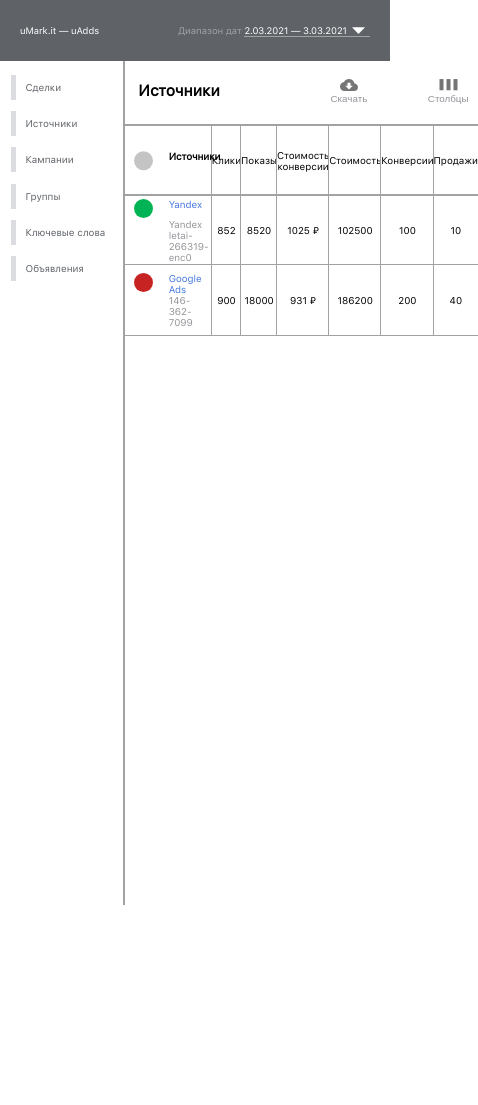
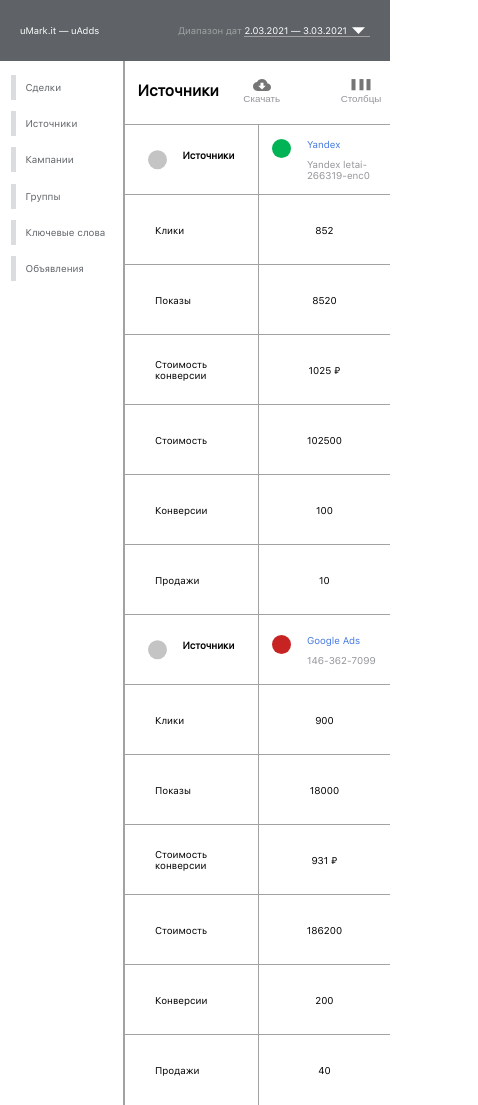
Before and after one commit to konstantinstepanyan/uAdds, a React (Create React App) app: page / in a window 390 px wide. Shown: the whole page, 478 px wide, since content can reach past the window. Before the commit the page ends 905 px from the top, so only its background shows below. Built offline with nearby package versions, Linux system fonts and the light colour scheme.

Commit message:
made grid-table responsive 99%

```diff
--- a/src/components/menu/css/menu.css
+++ b/src/components/menu/css/menu.css
@@ -1,5 +1,5 @@
 .menu-wrapper {
-    height: 100vh;
+    height: 100%;
     border-right: 2px solid #A2A2A2;
     margin: 0;
     font-size: 1.4rem;
--- a/src/components/table/Table.js
+++ b/src/components/table/Table.js
@@ -8,7 +8,8 @@ export default class Table extends Component {
 
 
     <section className="table">
-        <div className="table__item sources border-top_grey">
+
+        <div data-id="sources" className="table__article table__item sources border-top_grey">
             <div className="content-container">
                 <svg className="table__circle" xmlns="http://www.w3.org/2000/svg" width="19" height="20" viewBox="0 0 19 20" fill="none">
                     <circle cx="9.5" cy="9.65918" r="9.5" fill="#C4C4C4"/>
@@ -17,28 +18,28 @@ export default class Table extends Component {
             </div>
         </div>
 
-        <div className="table__item clicks border-top_grey">
+        <div data-id="clicks" className="table__article table__item clicks border-top_grey">
             <span className="table__p">Клики</span>
         </div>
 
-        <div className="table__item shows border-top_grey">
+        <div data-id="shows" className="table__article table__item shows border-top_grey">
             <span className="table__p">Показы</span>
         </div>
 
-        <div className="table__item conversion-price border-top_grey">
+        <div data-id="conversion-price" className="table__article table__item conversion-price border-top_grey">
             <span className="table__p">Стоимость <br/> конверсии</span>
         </div>
 
 
-        <div className="table__item price border-top_grey">
+        <div data-id="price" className="table__article table__item price border-top_grey">
             <span className="table__p">Стоимость</span>
         </div>
 
-        <div className="table__item conversion border-top_grey">
+        <div data-id="conversion" className="table__article table__item conversion border-top_grey">
             <span className="table__p">Конверсии</span>
         </div>
 
-        <div className="table__item sales border-top_grey">
+        <div data-id="sales" className="table__article table__item sales border-top_grey">
             <span className="table__p">Продажи</span>
         </div>
 
@@ -78,6 +79,41 @@ export default class Table extends Component {
 
         <div className="table__item sales-count border-top_grey">
             <span className="table__p">10</span>
+        </div>
+
+
+
+        <div data-id="sources_twin" className="table__article table__item table__item_twin sources_twin sources_twin_1 border-top_grey">
+            <div className="content-container">
+                <svg className="table__circle" xmlns="http://www.w3.org/2000/svg" width="19" height="20" viewBox="0 0 19 20" fill="none">
+                    <circle cx="9.5" cy="9.65918" r="9.5" fill="#C4C4C4"/>
+                </svg>
+                <h4 className="table__title">Источники</h4>
+            </div>
+        </div>
+
+        <div data-id="clicks_twin" className="table__article table__item table__item_twin clicks_twin clicks_twin_1 border-top_grey">
+            <span className="table__p">Клики</span>
+        </div>
+
+        <div data-id="shows_twin" className="table__article table__item table__item_twin shows_twin shows_twin_1 border-top_grey">
+            <span className="table__p">Показы</span>
+        </div>
+        <div data-id="conversion-price_twin" className="table__article table__item table__item_twin conversion-price_twin  conversion-price_twin_1 border-top_grey">
+            <span className="table__p">Стоимость <br/> конверсии</span>
+        </div>
+
+
+        <div data-id="price_twin" className="table__article table__item table__item_twin price_twin price_twin_1 border-top_grey">
+            <span className="table__p">Стоимость</span>
+        </div>
+
+        <div data-id="conversion_twin" className="table__article table__item table__item_twin conversion_twin conversion_twin_1 border-top_grey">
+            <span className="table__p">Конверсии</span>
+        </div>
+
+        <div data-id="sales_twin" className="table__article table__item table__item_twin sales_twin_1 border-top_grey">
+            <span className="table__p">Продажи</span>
         </div>
 
 
--- a/src/components/table/css/table.css
+++ b/src/components/table/css/table.css
@@ -64,6 +64,10 @@
     padding: 0;
 }
 
+.table__desc {
+    grid-area: table__desc;
+}
+
 .table .table__item .content-container {
     display: grid;
     grid-template-areas: 'table__circle table__title';
@@ -81,8 +85,10 @@
     text-align: left !important;
 }
 
-.table__desc {
-    grid-area: table__desc;
+
+
+.table__item_twin {
+    display: none;
 }
 
 @media screen and (max-width: 1300px) {
@@ -90,3 +96,108 @@
         grid-auto-rows: 70px;
     }
 }
+
+
+/* ЭТОГО БЛОКА CSS-кода не будет, потому что JS будет проходить циклом по пунктам таблицы и создавать их клоны, каждого пункта по столько клонов, сколько строк (не считая самой первой, собственно, с самими пунктами таблицы), было в десктопной версии и для каждого созданного двойника JS будет задавать grid-area: названиеПунктаТаблицы_twin_номерСтроки. А для блока .table JS будет перезаписывать свойство grid-template-areas вот таким образом: */
+/*
+     grid-template-areas:
+            'sources auto'
+            'clicks auto'
+            'shows auto'
+            'conversion-price auto'
+            'price auto'
+            'conversion auto'
+            'sales auto'
+            'sources_twin_1 auto'
+            'clicks_twin_1 auto'
+            'shows_twin_1 auto'
+            'conversion-price_twin1 auto'
+            'price_twin_1 auto'
+            'conversion_twin_1 auto'
+            'sales_twin_1 auto';
+*/
+/* Javascript будет дублировать первые 7 строк в кавычках из grid-template-areas для каждой новой страницы с приставкой _twin_номерСтроки. И это будет происходить для каждой строки (не считая самой первой с названиями пунктов таблицы). Это всё нужно для того, чтобы в таблицу можно было засунуть сколько угодно строчек и не столкнуться с некорректной работой css.
+Лучше всего таблица будет выглядеть как на моём макете в src/assets/макет-таблицы-для-мобилок,
+т.е. надо дублировать пункты таблицы для каждой ячейки таблицы.
+Это единственный вариант иметь красивый И упорядоченный вид на маленьких экранах.
+Другие варианты адаптации таблицы для небольших экранов смотрятся гораздо хуже.
+*/
+
+.sources_twin_1{
+    grid-area: sources_twin_1 !important;
+}
+.clicks_twin_1{
+    grid-area: clicks_twin_1 !important;
+}
+.shows_twin_1{
+    grid-area: shows_twin_1 !important;
+}
+.conversion-price_twin_1{
+    grid-area: conversion-price_twin_1 !important;
+}
+.price_twin_1{
+    grid-area: price_twin_1 !important;
+}
+.conversion_twin_1{
+    grid-area: conversion_twin_1 !important;
+}
+.sales_twin_1{
+    grid-area: sales_twin_1 !important;
+}
+/* Этого блока css-кода выше в будущем не будет*/
+
+
+
+@media screen and (max-width: 768px) {
+    .table {
+        grid-template-areas:
+            'sources auto'
+            'clicks auto'
+            'shows auto'
+            'conversion-price auto'
+            'price auto'
+            'conversion auto'
+            'sales auto'
+            'sources_twin_1 auto'
+            'clicks_twin_1 auto'
+            'shows_twin_1 auto'
+            'conversion-price_twin_1 auto'
+            'price_twin_1 auto'
+            'conversion_twin_1 auto'
+            'sales_twin_1 auto';
+        grid-template-columns: 1fr 1fr;
+
+
+        overflow: hidden;
+    }
+
+    .table .table__item {
+        justify-content: start;
+        align-items: center;
+        text-align: center;
+
+        outline: none;
+        border: 1px solid #A2A2A2 !important;
+    }
+
+    .table .table__article .table__p{
+        padding-left: 30px;
+        text-align: left;
+    }
+
+    .table .table__article .content-container{
+        padding-left: 45px;
+    }
+
+    .table .table__item .content-container {
+        width: 100%;
+    }
+
+    .table .table__item_twin {
+        display: grid;
+    }
+
+    .table .service-title .content-container {
+        width: 80%;
+    }
+}
```
Also changed, not shown: src/assets/макет-таблицы-для-мобилок.PNG (added).
